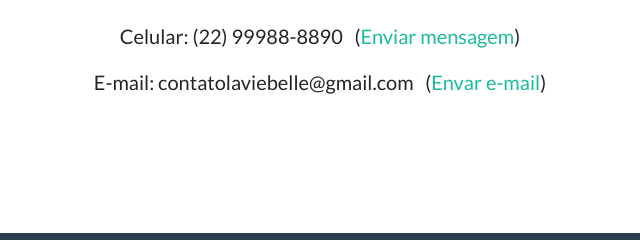
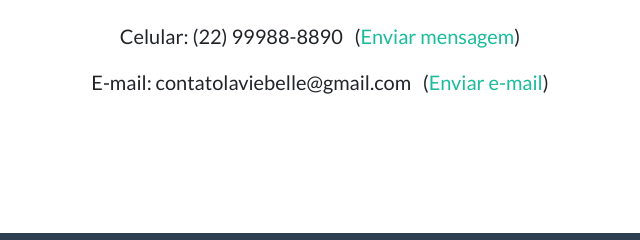
Before and after one commit to Marceloromeugoncalves/lavieformen.github.io, a plain HTML site: page index.html in a window 1280 px wide. Shown: the part 2833-3073 px from the top of the page, 320-960 px from the left. Drawn offline with nearby package versions, Linux system fonts and the light colour scheme.

Commit message:
Correção de erro ortográfico.

```diff
--- a/index.html
+++ b/index.html
@@ -163,7 +163,7 @@
                         Celular: (22) 99988-8890 &nbsp; (<a href="https://wa.me/5522999888890">Enviar mensagem</a>)
                     </p>
                     <p class="lead text-center">
-                        E-mail: contatolaviebelle@gmail.com &nbsp; (<a href="mailto:contatolaviebelle@gmail.com">Envar e-mail</a>)
+                        E-mail: contatolaviebelle@gmail.com &nbsp; (<a href="mailto:contatolaviebelle@gmail.com">Enviar e-mail</a>)
 
                     </p>
                     <br />
```
